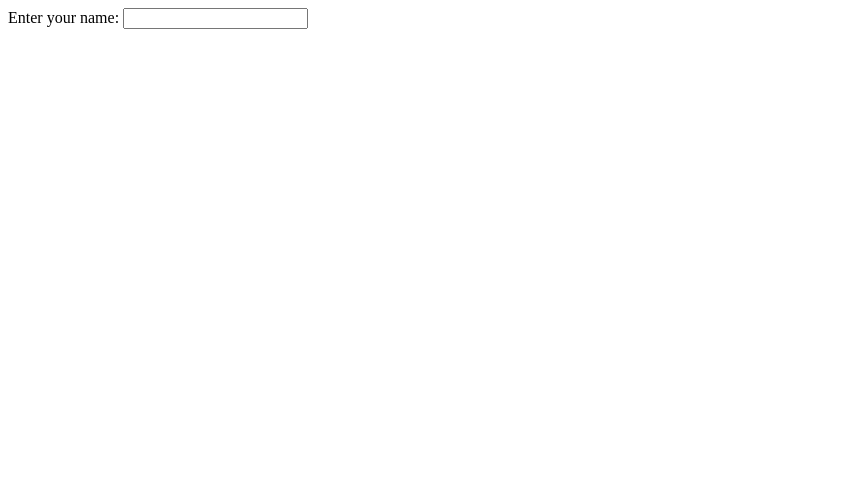
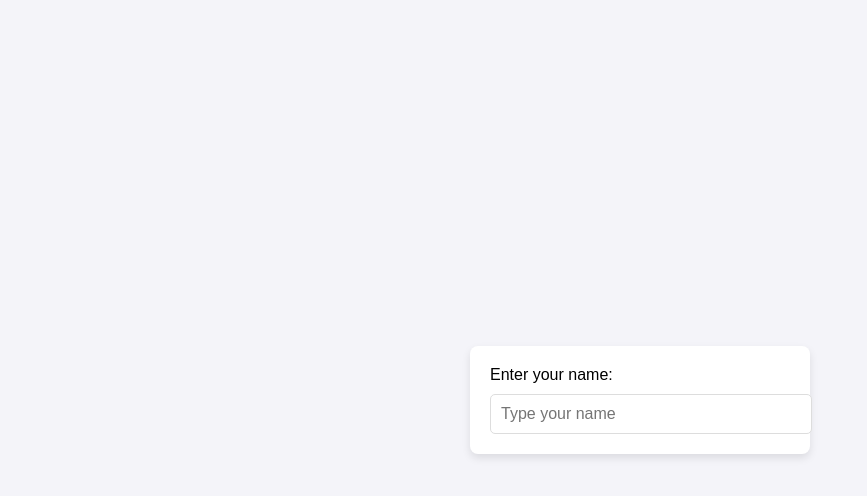
Before and after one commit to acciojob/capitalise-name-bhpuja, a website: page main.html in a window 1280 px wide. Shown: the whole page, without its empty margins (0-867 px from the left). Drawn offline with Linux system fonts and the light colour scheme.

Commit message:
created a submission

```diff
--- a/main.html
+++ b/main.html
@@ -1,11 +1,17 @@
 <!DOCTYPE html>
-<html>
-  <head>
-  </head>
-  <body>
-    Enter your name: <input type="text" id="fname">
+<html lang="en">
+<head>
+  <meta charset="UTF-8">
+  <meta name="viewport" content="width=device-width, initial-scale=1.0">
+  <title>Capitalise Name</title>
+  <link rel="stylesheet" href="styles.css">
+</head>
+<body>
+  <div class="container">
+    <label for="fname">Enter your name:</label>
+    <input type="text" id="fname" placeholder="Type your name" />
+  </div>
 
-	<script type="text/javascript" src="./script.js">
-	</script>
-  </body>
+  <script src="script.js"></script>
+</body>
 </html>
--- a/script.js
+++ b/script.js
@@ -1 +1,12 @@
 //your JS code here. If required.
+// Get the input field by its ID
+const fnameInput = document.getElementById('fname');
+
+// Function to convert input to uppercase when it loses focus
+function capitalizeName() {
+  // Convert the value of the input to uppercase
+  fnameInput.value = fnameInput.value.toUpperCase();
+}
+
+// Add the 'onblur' event listener to the input field
+fnameInput.addEventListener('blur', capitalizeName);
--- a/styles.css
+++ b/styles.css
@@ -1 +1,34 @@
 /*  your css code here. If applicable */
+/* Basic Styling */
+body {
+  font-family: Arial, sans-serif;
+  background-color: #f4f4f9;
+  margin: 0;
+  padding: 0;
+  display: flex;
+  justify-content: center;
+  align-items: center;
+  height: 100vh;
+}
+
+.container {
+  width: 300px;
+  padding: 20px;
+  background-color: #fff;
+  box-shadow: 0 4px 8px rgba(0, 0, 0, 0.1);
+  border-radius: 8px;
+}
+
+label {
+  font-size: 16px;
+  display: block;
+  margin-bottom: 10px;
+}
+
+input[type="text"] {
+  width: 100%;
+  padding: 10px;
+  font-size: 16px;
+  border: 1px solid #ddd;
+  border-radius: 5px;
+}
```
